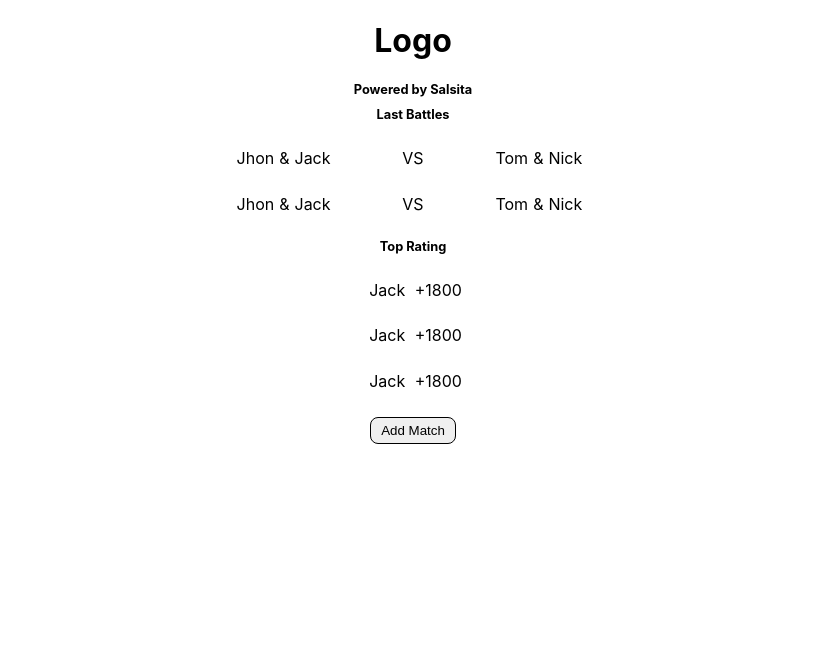
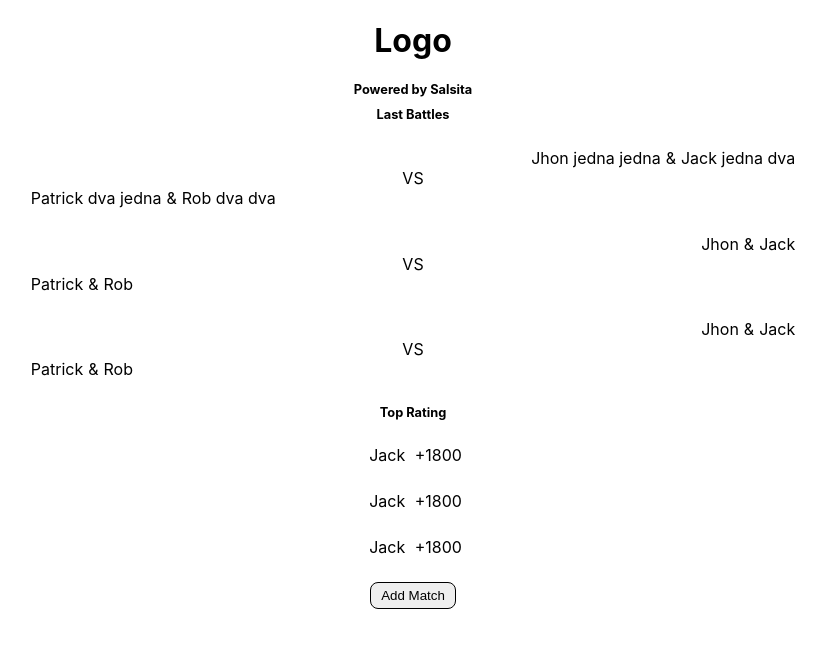
Before and after one commit to salsita/foosball-rating, a React (Create React App) app in the folder frontend/: page / in a window 1280 px wide. Shown: the top 648 px of the page, without its empty margins (227-1053 px from the left). Built offline with nearby package versions, Linux system fonts and the light colour scheme.

Commit message:
edit: separate row inside battlehistory in own component

```diff
--- a/frontend/src/app/components/BattleHistory.js
+++ b/frontend/src/app/components/BattleHistory.js
@@ -1,48 +1,75 @@
 import React, { Component } from 'react';
 
-// components pure html
 import {
-  Title, Subtitle, TextSpan,
-  ListCon, ListItem,
-  ALink,
-  GridContainer
+  ListCon,
 } from './../../styles/blocks/';
 
+import BattleHistoryRow from './BattleHistoryRow';
+
 class BattleHistory extends Component {
+  constructor() {
+    super();
+
+    this.state = {
+      matches: [
+        {
+          match: 1,
+          team1:
+            {
+              name1: 'Jhon jedna jedna',
+              name2: 'Jack jedna dva',
+              status: 'win',
+            },
+          team2:
+            {
+              name1: 'Patrick dva jedna',
+              name2: 'Rob dva dva',
+            }
+
+        },
+        {
+          match: 2,
+          team1:
+            {
+              name1: 'Jhon',
+              name2: 'Jack',
+            }
+          ,
+          team2:
+            {
+              name1: 'Patrick',
+              name2: 'Rob',
+            }
+
+        },
+        {
+          match: 3,
+          team1:
+            {
+              name1: 'Jhon',
+              name2: 'Jack',
+              status: 'win',
+            }
+          ,
+          team2:
+            {
+              name1: 'Patrick',
+              name2: 'Rob',
+            }
+
+        }
+      ]
+    }
+  }
   render() {
+
     return(
-
       <ListCon>
 
-        {/* One Item of list */}
-        <ListItem Display="grid" Column="2fr 1fr 2fr">
-          <TextSpan textAlign="right">
-            <ALink>Jhon</ALink>
-            &
-            <ALink>Jack</ALink>
-          </TextSpan>
-          <TextSpan textAlign="center">VS</TextSpan>
-          <TextSpan textAlign="left">
-            <ALink>Tom</ALink>
-            &
-            <ALink>Nick</ALink>
-          </TextSpan>
-        </ListItem>
+        {this.state.matches.map((match) =>
 
-        <ListItem Display="grid" Column="2fr 1fr 2fr">
-          <TextSpan textAlign="right">
-            <ALink>Jhon</ALink>
-            &
-            <ALink>Jack</ALink>
-          </TextSpan>
-          <TextSpan textAlign="center">VS</TextSpan>
-          <TextSpan textAlign="left">
-            <ALink>Tom</ALink>
-            &
-            <ALink>Nick</ALink>
-          </TextSpan>
-        </ListItem>
-
+          <BattleHistoryRow  match={match}/>
+        )}
 
       </ListCon>
 
--- /dev/null
+++ b/frontend/src/app/components/BattleHistoryRow.js
@@ -0,0 +1,26 @@
+import React, { Component } from 'react';
+
+import {
+  Title, Subtitle, TextSpan,
+  ListCon, ListItem,
+  ALink,
+  GridContainer
+} from './../../styles/blocks/';
+
+const BattleHistoryRow = ({ match }) => (
+  <ListItem Display="grid" Collumn="2fr 1fr 2fr">
+  <TextSpan textAlign="right">
+    <ALink>{match.team1.name1}</ALink>
+    &
+    <ALink>{match.team1.name2}</ALink>
+  </TextSpan>
+  <TextSpan textAlign="center">VS</TextSpan>
+  <TextSpan textAlign="left">
+    <ALink>{match.team2.name1}</ALink>
+    &
+    <ALink>{match.team2.name2}</ALink>
+  </TextSpan>
+  </ListItem>
+)
+
+export default BattleHistoryRow;
```
